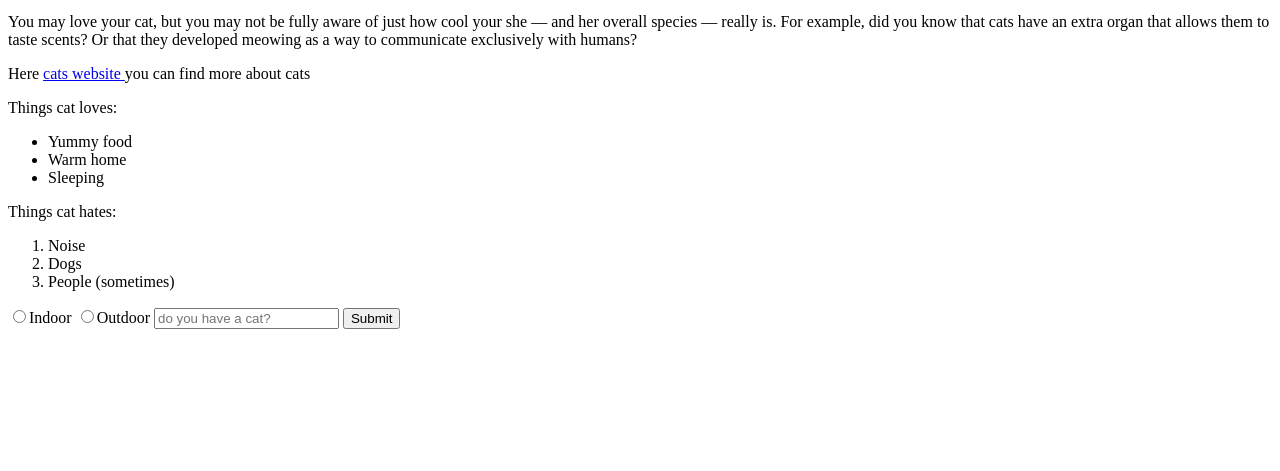
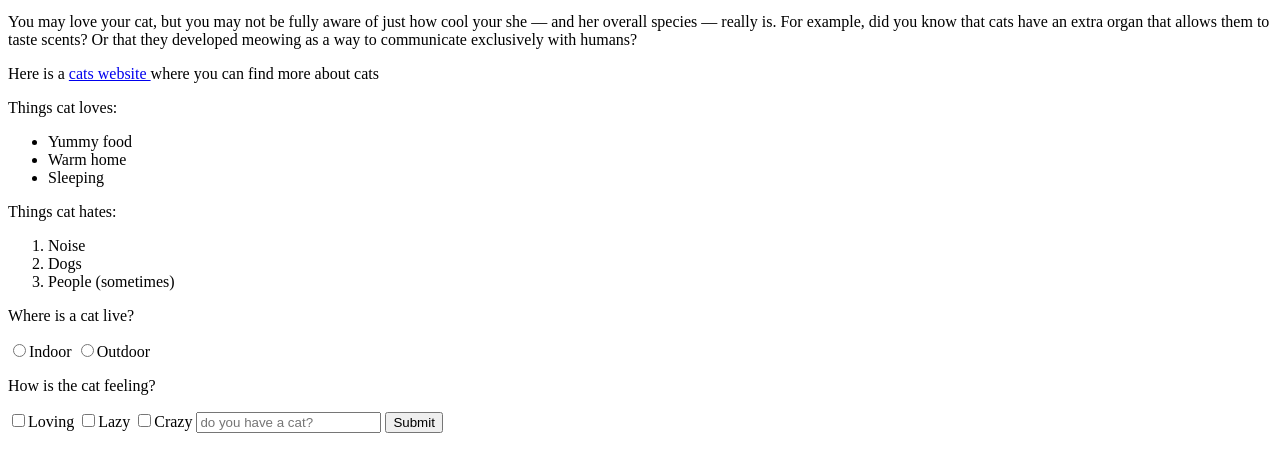
Before and after one commit to Tilia-amurensis/html-freecodecamp, a plain HTML site: page index.html in a window 1280 px wide. Shown: the part 101-572 px from the top of the page. Drawn offline with Linux system fonts and the light colour scheme.

Commit message:
add forms

```diff
--- a/index.html
+++ b/index.html
@@ -15,7 +15,7 @@
     <p>You may love your cat, but you may not be fully aware of just how cool your she — and her overall species — really is.
         For example, did you know that cats have an extra organ that allows them to taste scents?
         Or that they developed meowing as a way to communicate exclusively with humans?</p>
-    <p>Here <a href="https://cats.com/" target="_blank"> cats website </a>you can find more about cats</p>
+    <p>Here is a <a href="https://cats.com/" target="_blank"> cats website </a>where you can find more about cats</p>
 
     <p>Things cat loves:</p>
     <ul>
@@ -31,11 +31,22 @@
         <li>People (sometimes)</li>
     </ol>
 <form>
+    <p>Where is a cat live?</p>
     <label for="indoor">
         <input id="indoor" type="radio" name="indoor-outdoor">Indoor
     </label>
     <label for="outdoor">
         <input id="outdoor" type="radio" name="indoor-outdoor">Outdoor
+    </label>
+    <p>How is the cat feeling?</p>
+    <label for="loving">
+        <input id="loving" type="checkbox" name="personallity">Loving
+    </label>
+    <label for="lazy">
+        <input id="lazy" type="checkbox" name="personallity">Lazy
+    </label>
+    <label for="crazy">
+        <input id="crazy" type="checkbox" name="personallity">Crazy
     </label>
     <input type="text" placeholder="do you have a cat?" required>
     <button type="submit">Submit</button>
```
